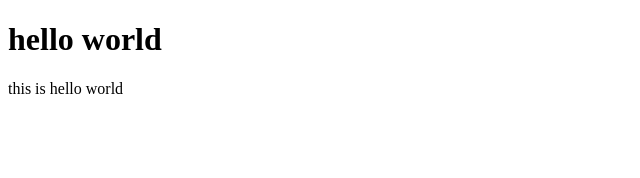
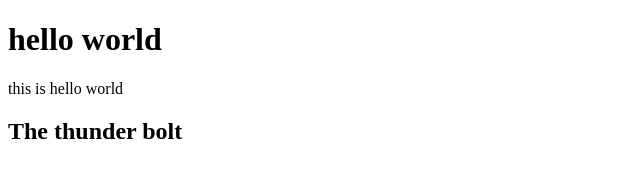
Before and after one commit to SaNdeSh-Arts/github_traning, a plain HTML site: page index.html in a window 1280 px wide. Shown: the whole page, without its empty margins (0-640 px from the left). Drawn offline with Linux system fonts and the light colour scheme.

Commit message:
we added again heading 2

```diff
--- a/index.html
+++ b/index.html
@@ -8,5 +8,6 @@
 <body>
     <h1>hello world</h1>
     <p> this is hello world</p>
+    <h2> The thunder bolt </h2>
 </body>
 </html>
```
